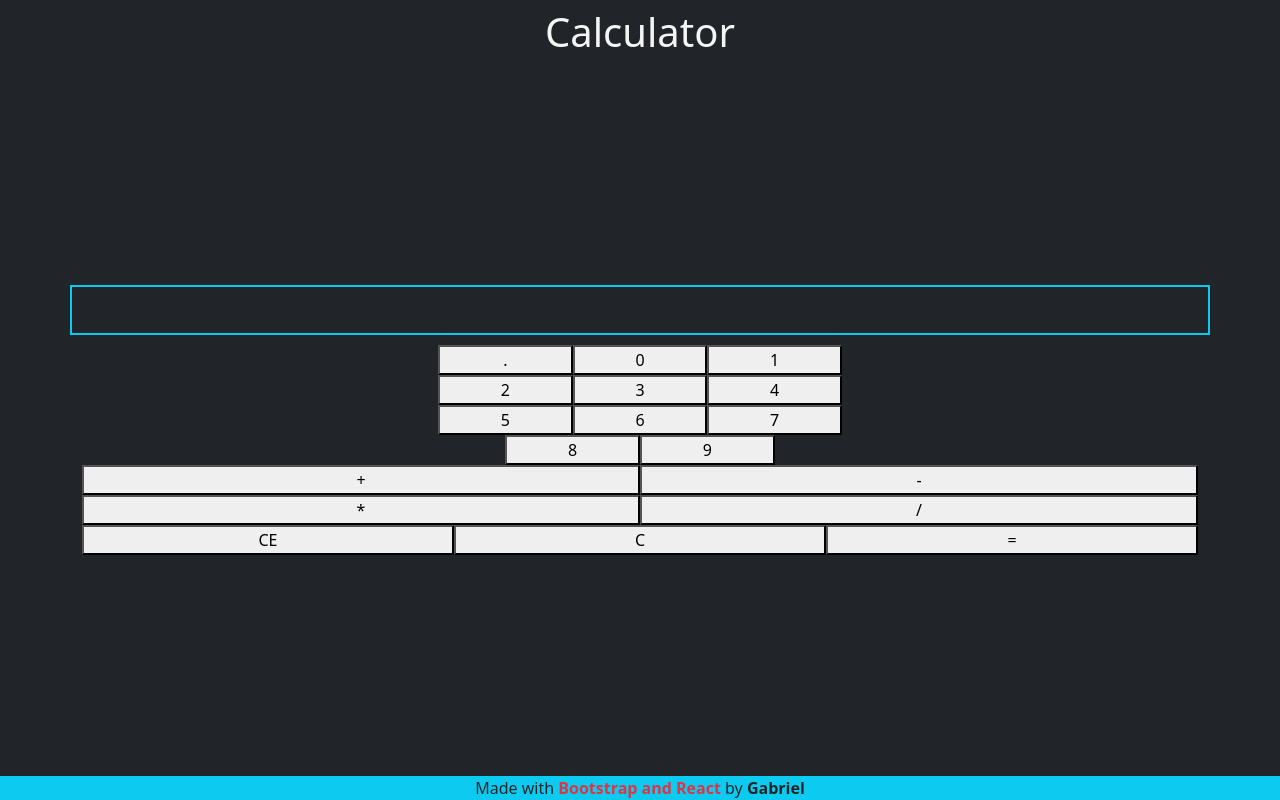
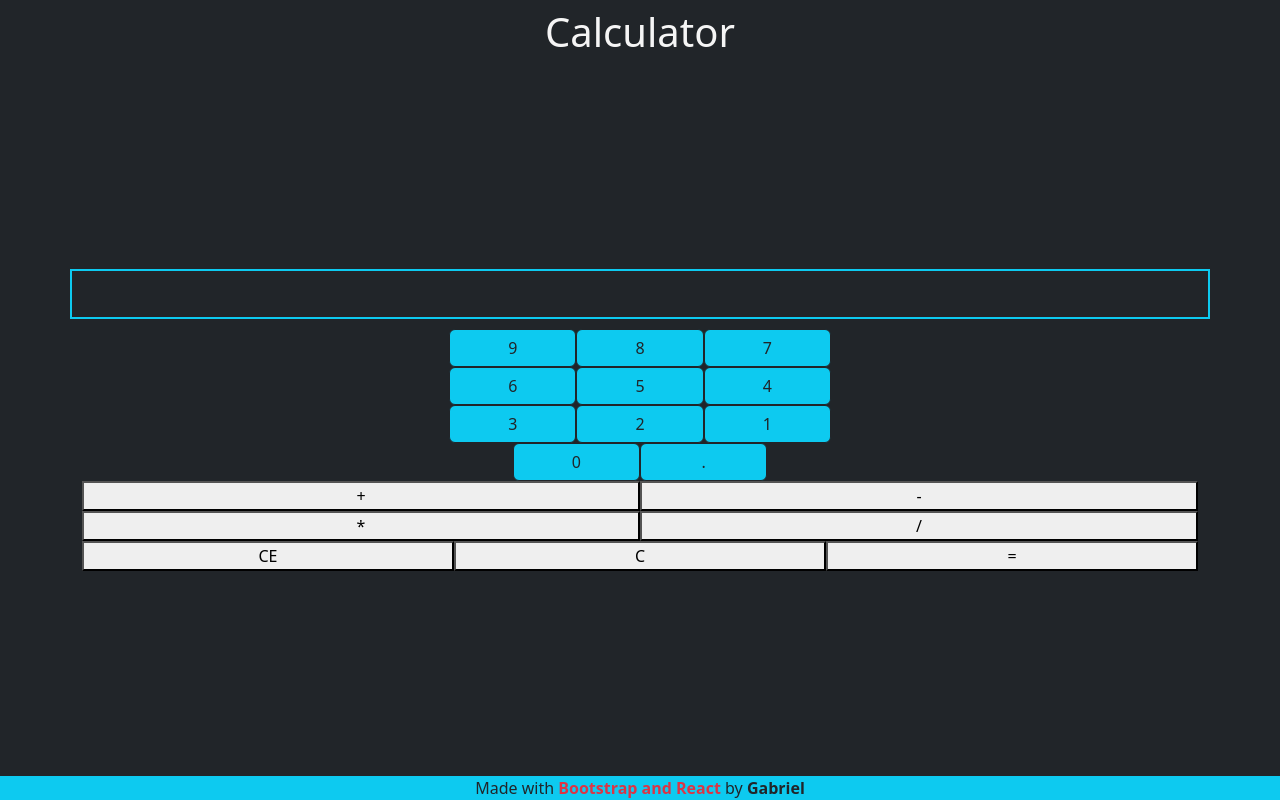
Before and after one commit to Gabriel-QnS/calculator, a React (Create React App) app: page / in a window 1280 px wide. Built offline with nearby package versions, Linux system fonts and the light colour scheme.

Commit message:
Fix: an error triggered by doing strict comparison on the search for a certain class, was fixed by replacing the check with a .includes()

```diff
--- a/src/calculator.js
+++ b/src/calculator.js
@@ -62,7 +62,7 @@ function Calculator() {
 };
 
 function KeyPad({functionPack}) {
-    const numberButtons = ['.', '0', '1', '2', '3', '4', '5', '6', '7', '8', '9'];
+    const numberButtons = ['.', '0', '1', '2', '3', '4', '5', '6', '7', '8', '9'].reverse();
     const buttonIds = ["decimal", "zero", "one", "two", "three", "four", "five", "six", "seven", "eight", "nine"];
     const operationButtons = ['+', '-', '*', '/'];
     const operationBtnIds = ["add", "subtract", "multiply", "divide"];
@@ -74,11 +74,12 @@ function KeyPad({functionPack}) {
         const key = origin.getAttribute('data-key');//value of the button
         const id = origin.id;//'name' of the button: 'seven' or 'add'
         const className = origin.className; // 'mathBtn' or 'operatorBtn' to be identified
-        if(className === 'mathBtn'){
+        if(className.includes('mathBtn')){
+            console.log('event triggered by click!', origin);
             functionPack.handleJoint(key);
             functionPack.handleNumbers(key);
             functionPack.setLatestEntry(key);
-        } else if (className === 'operatorBtn'){
+        } else if (className.includes('operatorBtn')){
             functionPack.handleJoint(key);
             functionPack.handleOperators(key);
             functionPack.setLatestEntry(key);
@@ -102,7 +103,7 @@ function KeyPad({functionPack}) {
             {numberButtons.map((btn, index) => {return <button
             data-key={btn}
             onClick={handleClick}
-            className='mathBtn col-4'
+            className='mathBtn col-4 btn btn-info btn-outline-dark'
             key={btn}
             id={buttonIds[index]}
             >{btn}</button>})}
```
